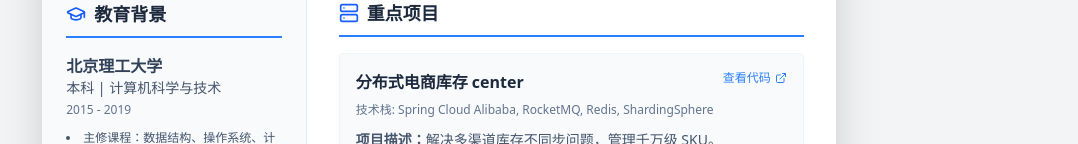
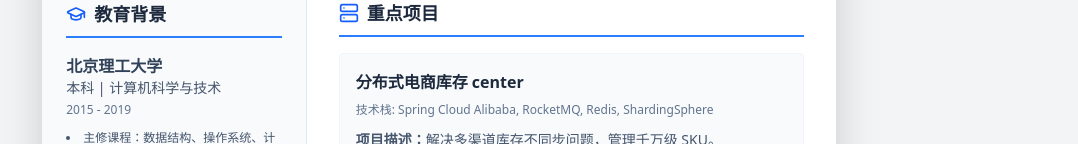
Before and after one commit to pandaymx/resume, a React (Vite) app: page / in a window 1280 px wide. Shown: the part 808-952 px from the top of the page, without its empty margins (201-1279 px from the left). Built offline with nearby package versions, Linux system fonts and the light colour scheme.

Commit message:
feat: make '查看代码' link dynamic based on project link presence in data

```diff
--- a/src/components/MainContent.tsx
+++ b/src/components/MainContent.tsx
@@ -15,6 +15,7 @@
   tech: string;
   desc: string;
   achievements: string[];
+  link?: string;
 }
 
 interface MainContentProps {
@@ -58,9 +59,16 @@
             <div key={index} className="bg-slate-50 p-4 rounded border border-slate-100 print:bg-white print:border print:border-slate-300 print:break-inside-avoid">
               <div className="flex justify-between items-start mb-2">
                 <h4 className="font-bold text-slate-800">{project.name}</h4>
-                <div className="text-blue-500 text-xs flex items-center gap-1 cursor-pointer print:hidden">
-                  查看代码 <ExternalLink size={12}/>
-                </div>
+                {project.link && (
+                  <a
+                    href={project.link}
+                    target="_blank"
+                    rel="noopener noreferrer"
+                    className="text-blue-500 hover:text-blue-600 text-xs flex items-center gap-1 cursor-pointer print:hidden no-underline"
+                  >
+                    查看代码 <ExternalLink size={12}/>
+                  </a>
+                )}
               </div>
               <p className="text-xs text-slate-500 mb-3">技术栈: {project.tech}</p>
               <div className="text-sm text-slate-600 space-y-1">
```
